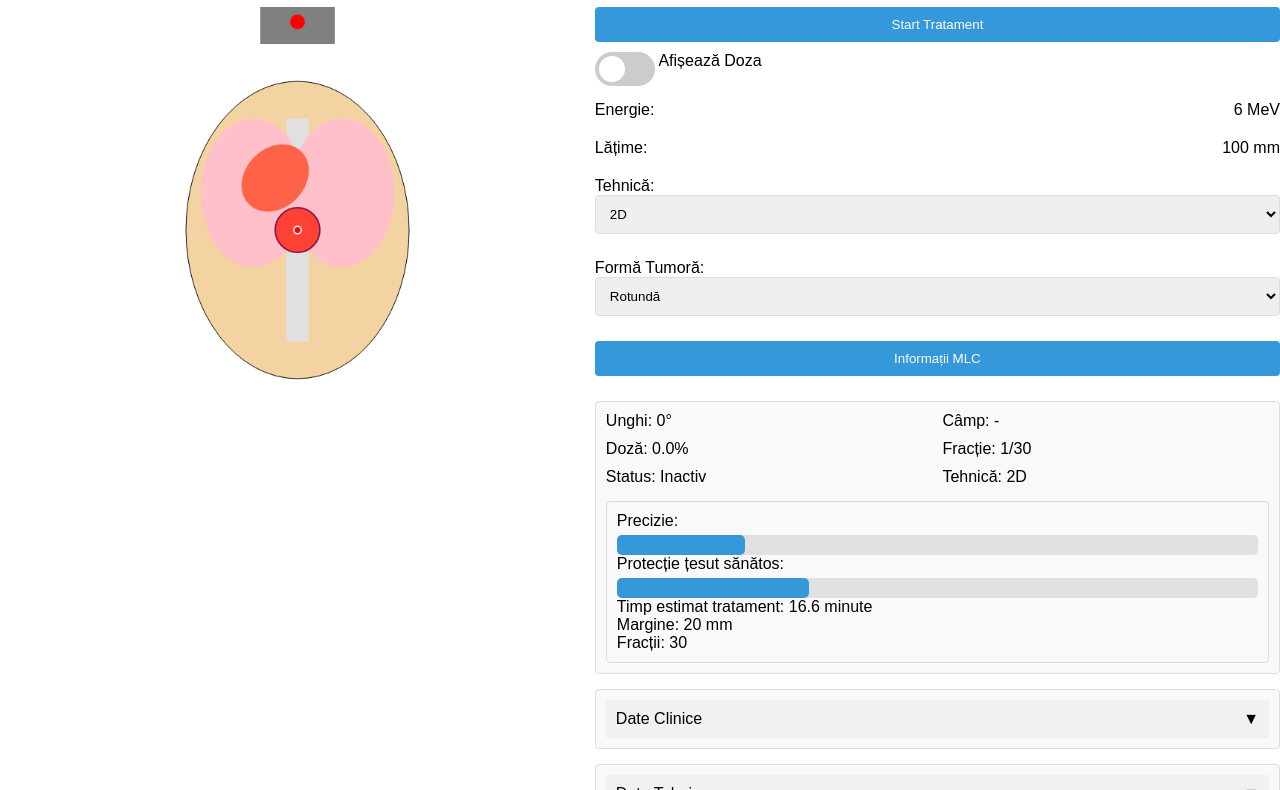
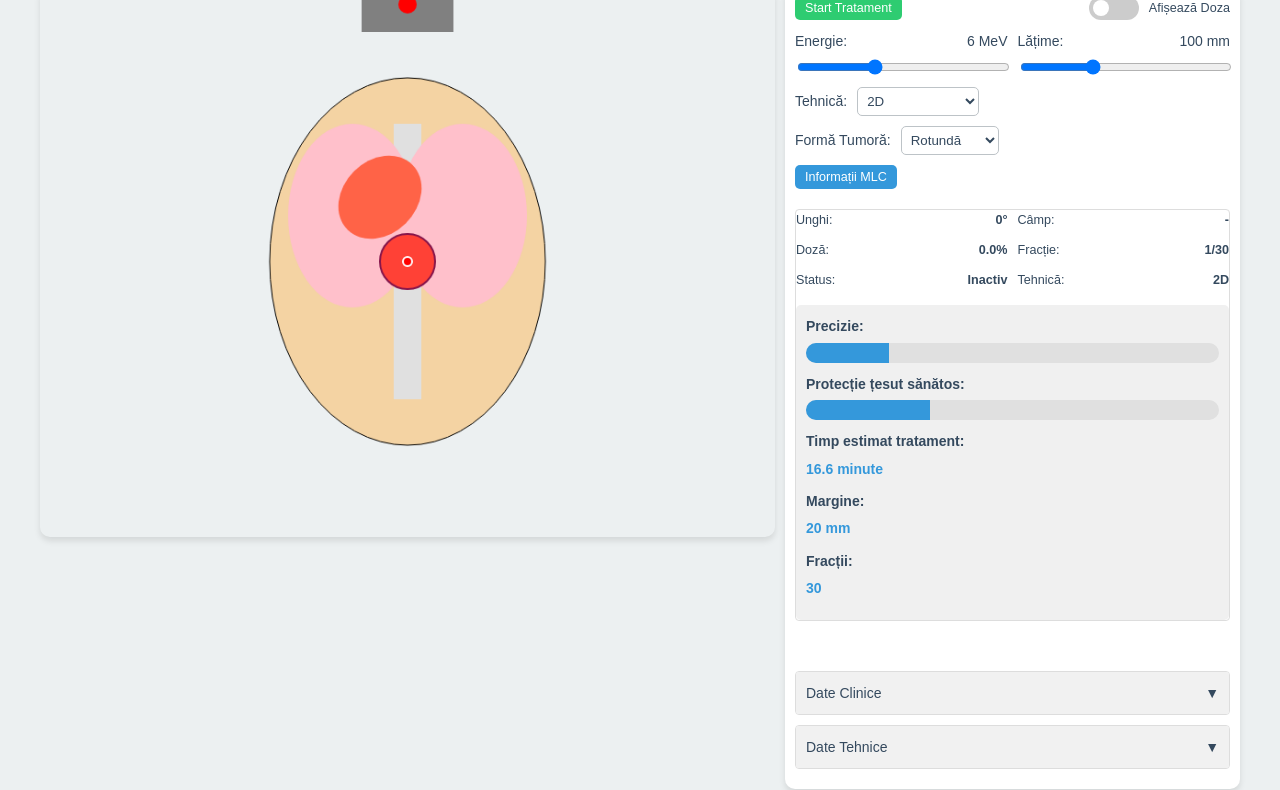
Before and after one commit to BacaluVictor/testmobil, a plain HTML site: page index.html in a window 1280 px wide. Shown: the part 73-863 px from the top of the page. Drawn offline with Linux system fonts and the light colour scheme.

Commit message:
Update styles.css

```diff
--- a/styles.css
+++ b/styles.css
@@ -1,56 +1,137 @@
-body, html {
+:root {
+    --primary-color: #3498db;
+    --secondary-color: #2ecc71;
+    --background-color: #ecf0f1;
+    --text-color: #34495e;
+    --panel-background: #ffffff;
+    --border-color: #bdc3c7;
+}
+
+body {
+    font-family: 'Arial', sans-serif;
+    background-color: var(--background-color);
+    color: var(--text-color);
+    line-height: 1.6;
     margin: 0;
     padding: 0;
-    font-family: Arial, sans-serif;
-    height: 100%;
+    font-size: 14px;
 }
 
-.header {
-    background-color: #3498db;
-    color: white;
+.container {
+    max-width: 1200px;
+    margin: 0 auto;
     padding: 10px;
+}
+
+header {
     text-align: center;
-    position: sticky;
-    top: 0;
-    z-index: 1001;
+    margin-bottom: 15px;
+}
+
+h1 {
+    color: var(--primary-color);
+    font-size: 1.5em;
+    margin: 0;
 }
 
 .content {
     display: flex;
-    flex-direction: column;
+    flex-wrap: wrap;
+    gap: 10px;
 }
 
-.simulation-container {
-    width: 100%;
-    max-width: 800px;
-    margin: 0 auto;
-    position: sticky;
-    top: 50px;
-    z-index: 1000;
-    background-color: white;
-    padding: 10px 0;
-    box-shadow: 0 2px 5px rgba(0,0,0,0.1);
+.simulation-area {
+    flex: 1 1 600px;
 }
 
 #simulationCanvas {
     width: 100%;
     height: auto;
-    display: block;
+    border-radius: 10px;
+    box-shadow: 0 4px 6px rgba(0, 0, 0, 0.1);
 }
 
-.controls {
-    padding: 20px;
+.control-panel {
+    flex: 1 1 300px;
+    background-color: var(--panel-background);
+    border-radius: 10px;
+    padding: 10px;
+    box-shadow: 0 4px 6px rgba(0, 0, 0, 0.1);
+    display: flex;
+    flex-direction: column;
+    gap: 10px;
 }
 
-.switch-container, .slider-container, .technique-section, .tumor-shape-section {
-    margin-bottom: 15px;
+.panel-section {
+    display: flex;
+    justify-content: space-between;
+    align-items: center;
+}
+
+.beam-controls {
+    display: flex;
+    justify-content: space-between;
+    gap: 10px;
+}
+
+.slider-container.compact {
+    flex: 1;
+    display: flex;
+    flex-direction: column;
+}
+
+.slider-container.compact label {
+    display: flex;
+    justify-content: space-between;
+    align-items: center;
+    margin-bottom: 5px;
+}
+
+input[type="range"] {
+    width: 100%;
+}
+
+.technique-section, .tumor-shape-section {
+    display: flex;
+    align-items: center;
+    justify-content: flex-start;
+    gap: 10px;
+}
+
+.btn {
+    background-color: var(--primary-color);
+    color: white;
+    border: none;
+    padding: 5px 10px;
+    border-radius: 5px;
+    cursor: pointer;
+    transition: background-color 0.3s ease;
+    font-size: 0.9em;
+}
+
+.btn:hover {
+    background-color: #2980b9;
+}
+
+.btn.primary {
+    background-color: var(--secondary-color);
+}
+
+.btn.primary:hover {
+    background-color: #27ae60;
+}
+
+.switch-container {
+    display: flex;
+    align-items: center;
 }
 
 .switch {
     position: relative;
     display: inline-block;
-    width: 60px;
-    height: 34px;
+    width: 50px;
+    height: 24px;
+    margin-right: 10px;
 }
 
 .switch input {
@@ -59,7 +140,7 @@ body, html {
     height: 0;
 }
 
-.slider {
+.switch .slider {
     position: absolute;
     cursor: pointer;
     top: 0;
@@ -71,11 +152,11 @@ body, html {
     border-radius: 34px;
 }
 
-.slider:before {
+.switch .slider:before {
     position: absolute;
     content: "";
-    height: 26px;
-    width: 26px;
+    height: 16px;
+    width: 16px;
     left: 4px;
     bottom: 4px;
     background-color: white;
@@ -84,38 +165,27 @@ body, html {
 }
 
 input:checked + .slider {
-    background-color: #2196F3;
+    background-color: var(--secondary-color);
 }
 
 input:checked + .slider:before {
     transform: translateX(26px);
 }
 
-.select, button {
-    width: 100%;
-    padding: 10px;
-    margin-bottom: 10px;
-    border: 1px solid #ddd;
-    border-radius: 4px;
+.label-text {
+    font-size: 0.9em;
 }
 
-button {
-    background-color: #3498db;
-    color: white;
-    border: none;
-    cursor: pointer;
+.select {
+    padding: 5px;
+    border-radius: 5px;
+    border: 1px solid var(--border-color);
+    background-color: white;
+    color: var(--text-color);
 }
 
-button:hover {
-    background-color: #2980b9;
-}
-
-.info-panel, .treatment-stats {
-    background-color: #f9f9f9;
-    border: 1px solid #ddd;
-    border-radius: 4px;
-    padding: 10px;
-    margin-top: 15px;
+.info-panel {
+    margin-top: 10px;
 }
 
 .info-grid {
@@ -124,64 +194,51 @@ button:hover {
     gap: 10px;
 }
 
+.info-item {
+    display: flex;
+    align-items: center;
+    font-size: 0.9em;
+}
+
+.value {
+    font-weight: bold;
+    margin-left: auto;
+}
+
+.treatment-stats {
+    margin-top: 15px;
+    background-color: #f0f0f0;
+    padding: 10px;
+    border-radius: 5px;
+}
+
+.stat-item {
+    margin-bottom: 10px;
+}
+
+.stat-item label {
+    display: block;
+    margin-bottom: 5px;
+    font-weight: bold;
+}
+
 .progress-bar {
     width: 100%;
+    height: 20px;
     background-color: #e0e0e0;
-    border-radius: 5px;
-    margin-top: 5px;
+    border-radius: 10px;
+    overflow: hidden;
 }
 
 .progress-bar .progress {
-    height: 20px;
-    background-color: #3498db;
-    border-radius: 5px;
-    transition: width 0.5s ease-in-out;
+    height: 100%;
+    background-color: var(--primary-color);
+    transition: width 0.3s ease;
 }
 
-.slider-container {
-    margin-bottom: 20px;
-    width: 100%;
-}
-
-.slider-container label {
-    display: flex;
-    justify-content: space-between;
-    align-items: center;
-    margin-bottom: 5px;
-}
-
-.slider-container input[type="range"] {
-    width: 100%;
-    -webkit-appearance: none;
-    appearance: none;
-    height: 10px;
-    border-radius: 5px;
-    background: #d3d3d3;
-    outline: none;
-    opacity: 0.7;
-    transition: opacity .2s;
-}
-
-.slider-container input[type="range"]:hover {
-    opacity: 1;
-}
-
-.slider-container input[type="range"]::-webkit-slider-thumb {
-    -webkit-appearance: none;
-    appearance: none;
-    width: 20px;
-    height: 20px;
-    border-radius: 50%;
-    background: #3498db;
-    cursor: pointer;
-}
-
-.slider-container input[type="range"]::-moz-range-thumb {
-    width: 20px;
-    height: 20px;
-    border-radius: 50%;
-    background: #3498db;
-    cursor: pointer;
+#treatmentTime, #marginValue, #fractionsValue {
+    font-weight: bold;
+    color: var(--primary-color);
 }
 
 .mlc-panel {
@@ -192,16 +249,18 @@ button:hover {
     border-radius: 5px;
 }
 
-.highlight {
-    animation: highlight 0.3s ease-in-out;
+.collapsible-info-panel {
+    margin-top: 20px;
 }
 
-@keyframes highlight {
-    0% { background-color: rgba(46, 204, 113, 0.2); }
-    100% { background-color: transparent; }
+.info-panel {
+    border: 1px solid #ddd;
+    border-radius: 4px;
+    margin-bottom: 10px;
+    overflow: hidden;
 }
 
-.collapsible-info-panel .info-header {
+.info-header {
     background-color: #f1f1f1;
     padding: 10px;
     cursor: pointer;
@@ -210,14 +269,14 @@ button:hover {
     align-items: center;
 }
 
-.collapsible-info-panel .info-content {
+.info-content {
     padding: 0 10px;
     max-height: 0;
     overflow: hidden;
     transition: max-height 0.2s ease-out;
 }
 
-.collapsible-info-panel .info-content.active {
+.info-content.active {
     max-height: 500px;
     padding: 10px;
 }
@@ -230,26 +289,55 @@ button:hover {
     content: '\25B2';
 }
 
-@media (min-width: 768px) {
+footer {
+    text-align: center;
+    margin-top: 20px;
+    font-size: 0.8em;
+    color: #777;
+}
+
+@media (max-width: 768px) {
     .content {
+        flex-direction: column;
+    }
+
+    .panel-section, .beam-controls {
+        flex-direction: column;
+        align-items: stretch;
+    }
+
+    .switch-container {
+        margin-top: 10px;
+    }
+
+    .technique-section, .tumor-shape-section {
         flex-direction: row;
+        align-items: center;
     }
-    .simulation-container {
-        width: 70%;
+
+    .info-grid {
+        grid-template-columns: 1fr;
     }
-    .controls {
-        width: 30%;
+
+    .btn, .select {
+        font-size: 16px;
+        padding: 10px;
+    }
+
+    input[type="range"] {
+        height: 30px;
     }
 }
 
-@media (max-width: 767px) {
-    .simulation-container {
-        width: 100%;
-        position: sticky;
-        top: 0;
+.highlight {
+    animation: highlight 0.3s ease-in-out;
+}
+
+@keyframes highlight {
+    0% {
+        background-color: rgba(46, 204, 113, 0.2);
     }
-    .controls {
-        width: 100%;
-        margin-top: 20px;
+    100% {
+        background-color: transparent;
     }
 }
```
